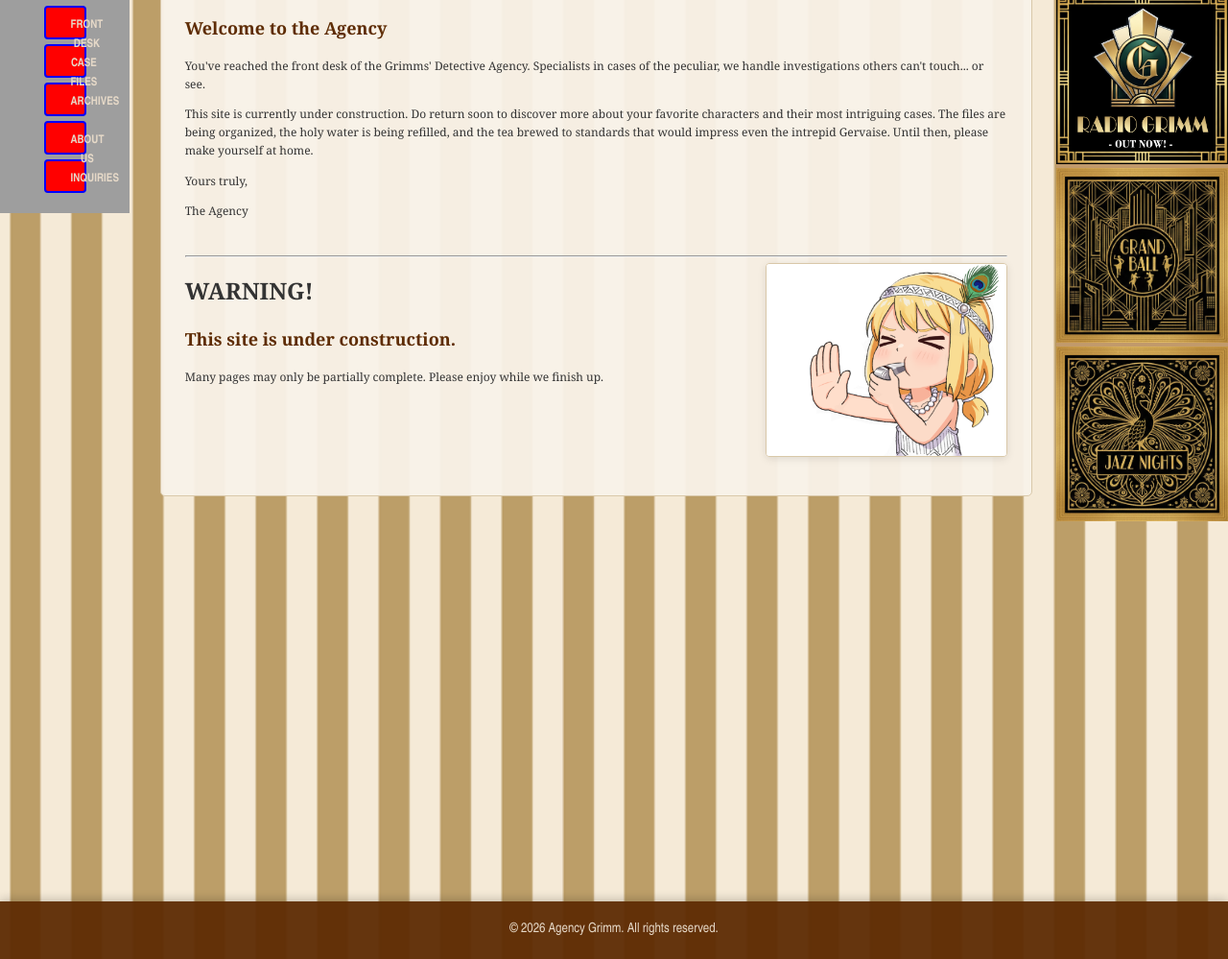
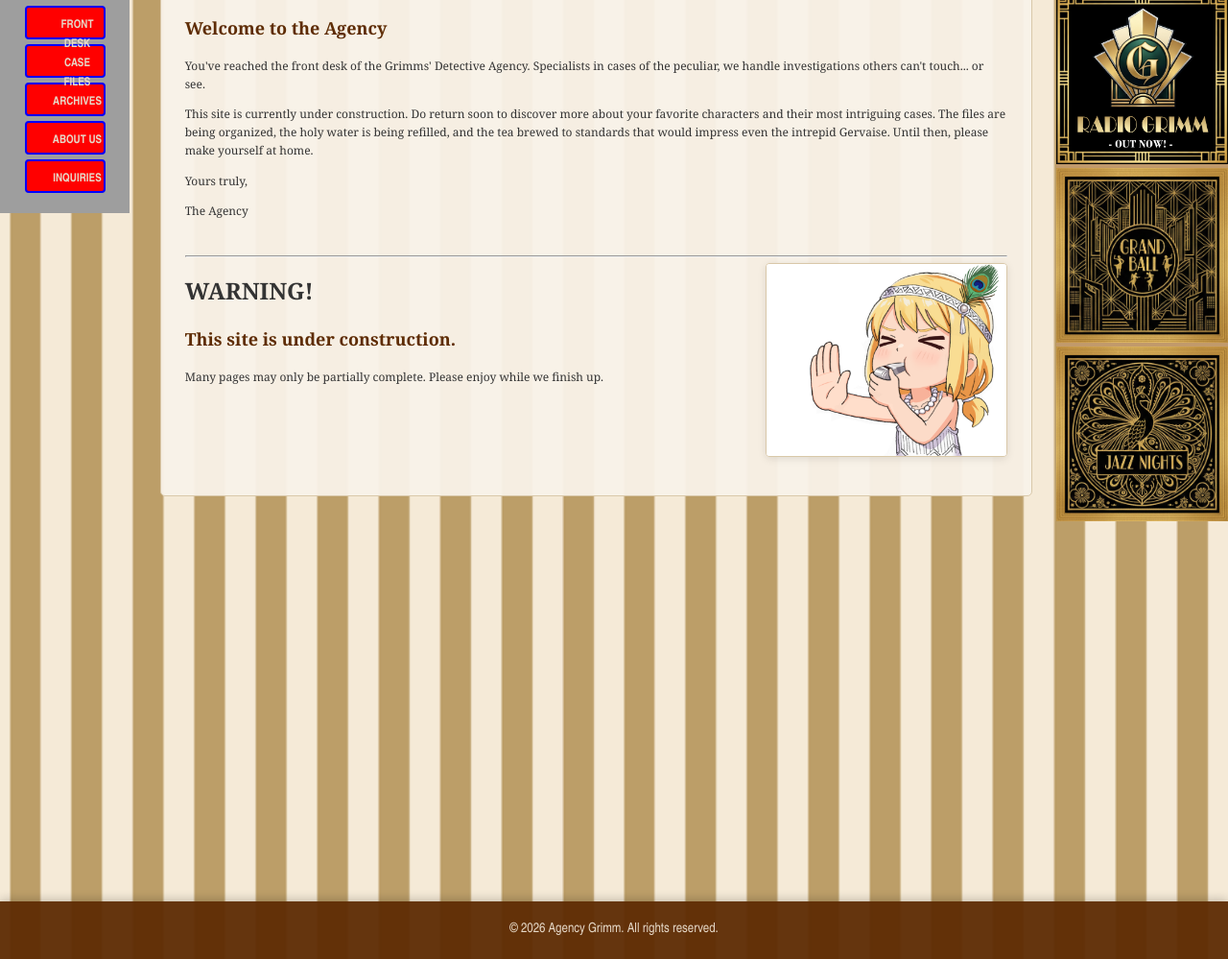
Before and after one commit to johnhopes-collab/grimmsdetectiveagency, a Jekyll site: the page built from index.html, in a window 1280 px wide. Shown: the part 692-1691 px from the top of the page at 96% size. Built offline with Jekyll 4.4.1, drawn with Linux system fonts in a browser that asks for light colours; grey boxes are pictures that could not be loaded.

Commit message:
Update style.scss

```diff
--- a/assets/css/style.scss
+++ b/assets/css/style.scss
@@ -104,7 +104,7 @@ body {
 
 .sidebar-button {
     display: block;
-    width: 40px; /* Your test width */
+    width: 80px; /* Your test width */
     height: 15px;
     padding: 8px 0;
     margin-bottom: 5px;
```
